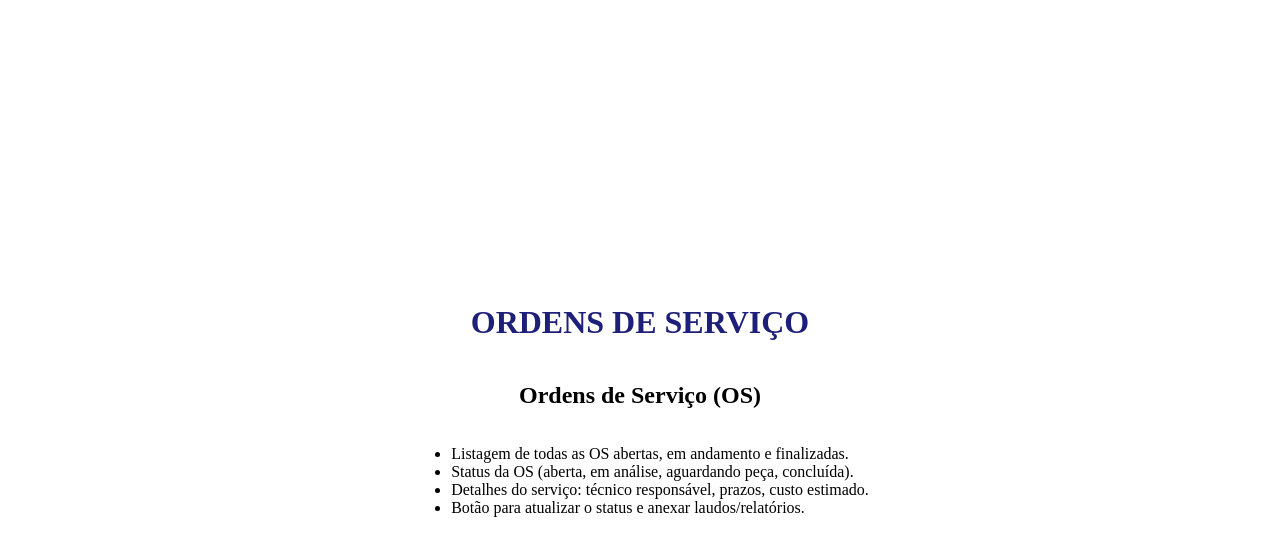
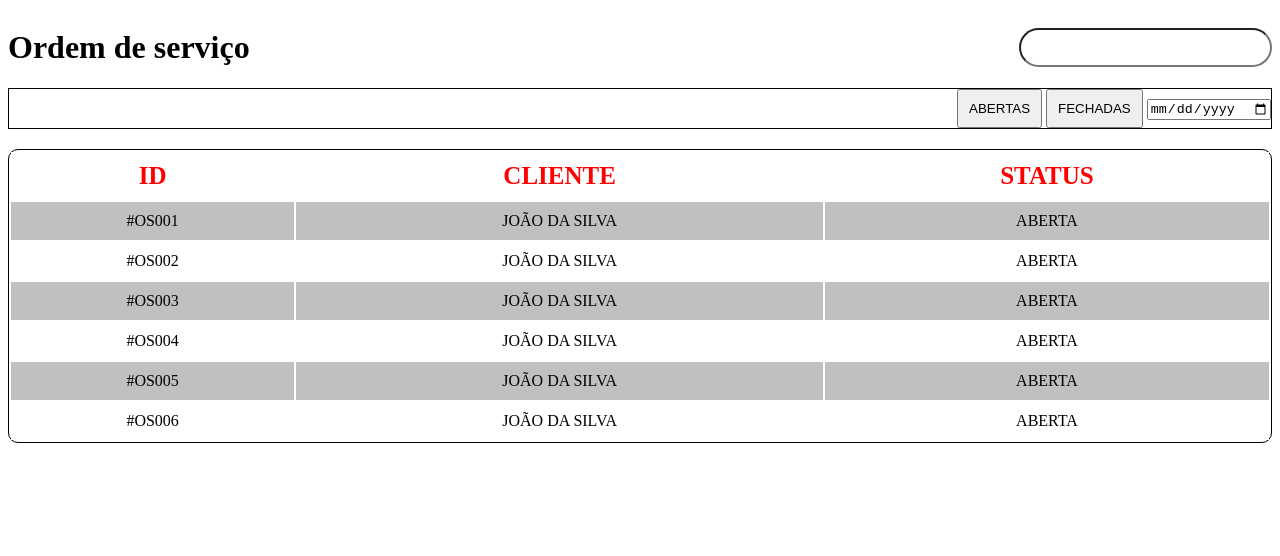
Before and after one commit to kevenbotelho/assistencia-tecnica, a plain HTML site: page iframe/ordens-de-servico.html in a window 1280 px wide. Drawn offline with Linux system fonts and the light colour scheme.

Commit message:
Update ordens-de-servico.html

```diff
--- a/iframe/ordens-de-servico.html
+++ b/iframe/ordens-de-servico.html
@@ -6,19 +6,105 @@
     <title>Document</title>
     <style>
         body{
-                display: flex;
-                flex-flow: column nowrap;
-                justify-content: center;
-                align-items: center;
-                height: 100vh;
-                overflow: hidden;
+
         }
-        h1{
-            color: #1d1f78;
+        header{
+            display: flex;
+            flex-flow: row nowrap;
+            justify-content: space-between;
+            align-items: center;
+        }
+        header input[type="search"]{
+            border-radius: 20px;
+            padding: 10px;
+
+            width: 20%;
+        }
+        nav{
+            text-align: right;
+            border: 1px solid black;
+        }
+        nav button.oc{
+            padding: 10px;
+        }
+        main table{
+            margin-top: 20px;
+            border: 1px solid black;
+            border-radius: 10px;
+
+            width: 100%;
+        }
+        main table td , main table th{
+            padding: 10px;
+            text-align: center;
+        }
+        main table th{
+            color: red;
+            font-size: 25px;
+        }
+        tr:nth-child(even) {
+            background-color: #c0c0c0;
+        }
+
+        tr:nth-child(odd) {
+            background-color: #fff;
         }
     </style>
 </head>
 <body>
+    <header>
+        <h1>Ordem de serviço</h1>
+        <input type="search" name="" id="">
+    </header>
+    <nav>
+        <button class="oc">
+            ABERTAS
+        </button>
+        <button class="oc">
+            FECHADAS
+        </button>
+        <input type="date" name="" id="">
+    </nav>
+    <main>
+        <table>
+            <tr>
+                <th>ID</th>
+                <th>CLIENTE</th>
+                <th>STATUS</th>
+            </tr>
+            <tr>
+                <td>#OS001</td>
+                <td>JOÃO DA SILVA</td>
+                <td>ABERTA</td>
+            </tr>
+            <tr>
+                <td>#OS002</td>
+                <td>JOÃO DA SILVA</td>
+                <td>ABERTA</td>
+            </tr>
+            <tr>
+                <td>#OS003</td>
+                <td>JOÃO DA SILVA</td>
+                <td>ABERTA</td>
+            </tr>
+            <tr>
+                <td>#OS004</td>
+                <td>JOÃO DA SILVA</td>
+                <td>ABERTA</td>
+            </tr>
+            <tr>
+                <td>#OS005</td>
+                <td>JOÃO DA SILVA</td>
+                <td>ABERTA</td>
+            </tr>
+            <tr>
+                <td>#OS006</td>
+                <td>JOÃO DA SILVA</td>
+                <td>ABERTA</td>
+            </tr>
+        </table>
+    </main>
+    <!--
     <h1>ORDENS DE SERVIÇO</h1>
     <h2>Ordens de Serviço (OS)</h2>
     <ul>
@@ -27,5 +113,6 @@
     <li>Detalhes do serviço: técnico responsável, prazos, custo estimado.</li>
     <li>Botão para atualizar o status e anexar laudos/relatórios.</li>
     </ul>
+    -->
 </body>
 </html>
```
